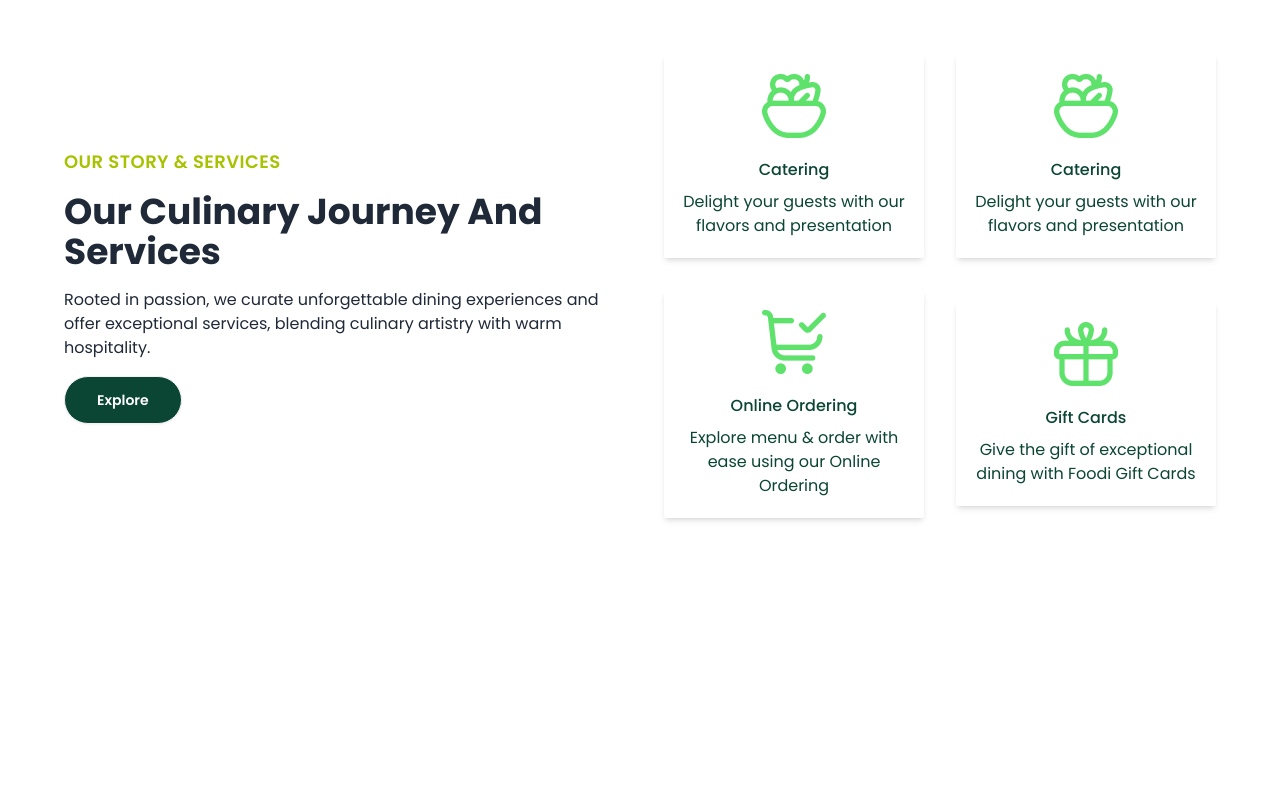
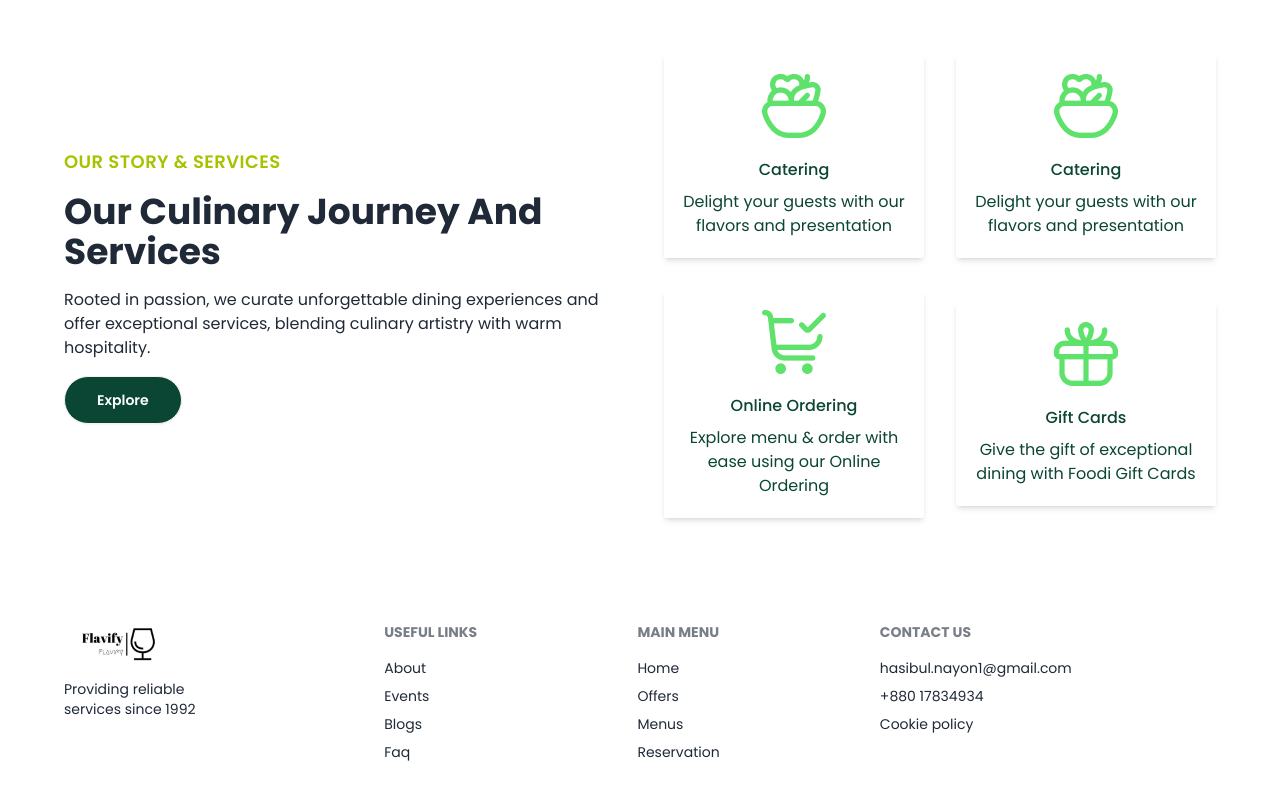
Before and after one commit to nayon117/flavify-client, a React (Vite) app: page / in a window 1280 px wide. Shown: the part 2626-3426 px from the top of the page. Before the commit the page ends 3208 px from the top, so only its background shows below. Built offline with nearby package versions, Linux system fonts and the light colour scheme.

Commit message:
add footer to hompage

```diff
--- /dev/null
+++ b/src/components/Footer.jsx
@@ -0,0 +1,36 @@
+import logo from '../assets/logo.png'
+const Footer = () => {
+  return (
+    <div>
+      <footer className="footer xl:px-16 py-10 px-4 md:px-8 text-base-content shadow-md">
+        <aside>
+        <img src={logo} alt="logo" />
+          <p className='md:w-40 mt-2'>
+             Providing reliable services since 1992
+          </p>
+        </aside>
+        <nav>
+          <header className="footer-title">Useful Links</header>
+          <a className="link link-hover">About</a>
+          <a className="link link-hover">Events</a>
+          <a className="link link-hover">Blogs</a>
+          <a className="link link-hover">Faq</a>
+        </nav>
+        <nav>
+          <header className="footer-title">Main Menu</header>
+          <a className="link link-hover">Home</a>
+          <a className="link link-hover">Offers</a>
+          <a className="link link-hover">Menus</a>
+          <a className="link link-hover">Reservation</a>
+        </nav>
+        <nav>
+          <header className="footer-title">contact us</header>
+          <a className="link link-hover">hasibul.nayon1@gmail.com</a>
+          <a className="link link-hover">+880 17834934</a>
+          <a className="link link-hover">Cookie policy</a>
+        </nav>
+      </footer>
+    </div>
+  );
+};
+export default Footer;
--- a/src/layout/Main.jsx
+++ b/src/layout/Main.jsx
@@ -1,12 +1,14 @@
 import { Outlet } from "react-router-dom";
 import Navbar from "../components/Navbar";
 import '../App.css'
+import Footer from "../components/Footer";
 
 const Main = () => {
   return (
     <div>
       <Navbar/>
       <Outlet></Outlet>
+      <Footer/>
     </div>
   );
 };
```
